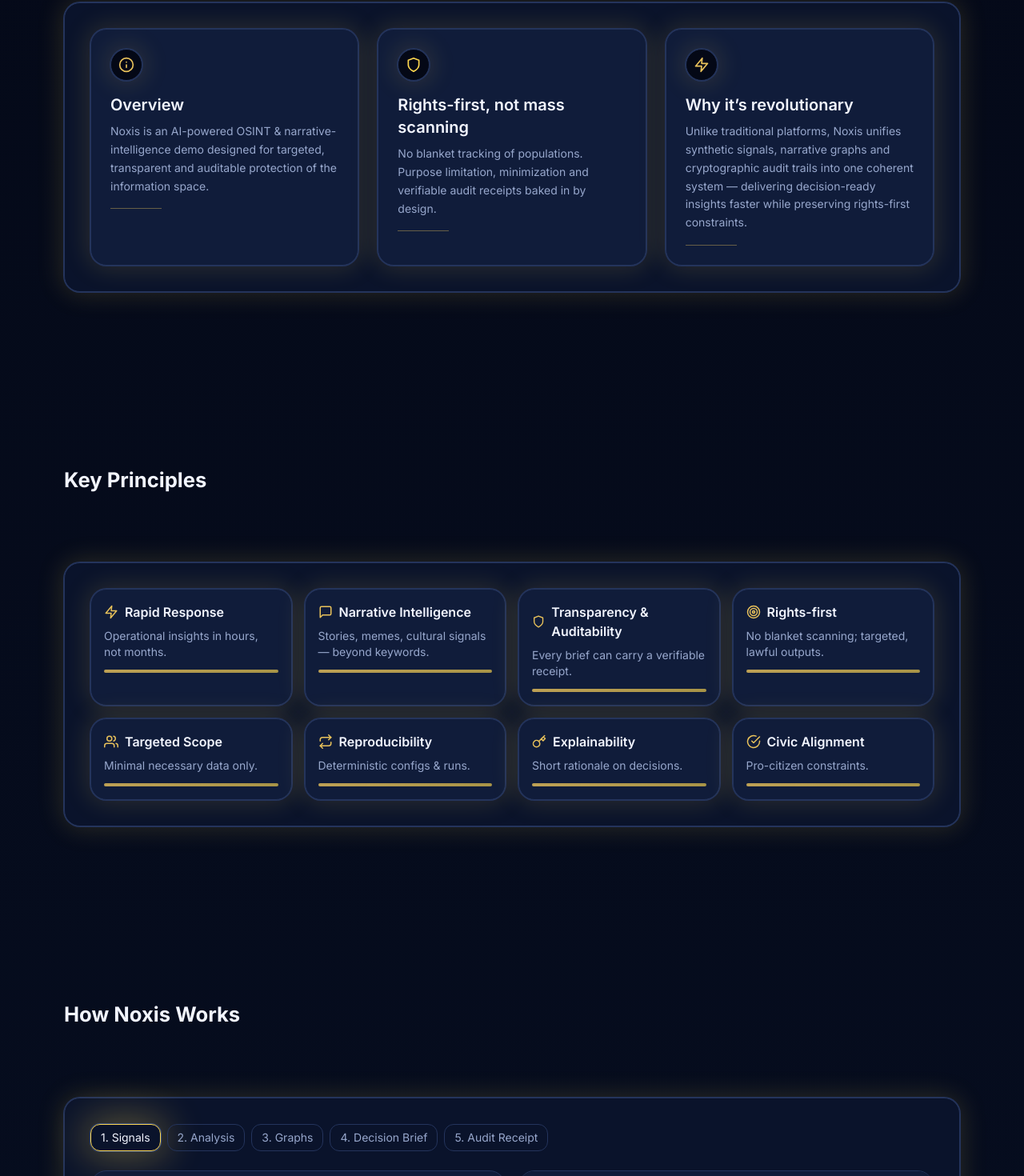
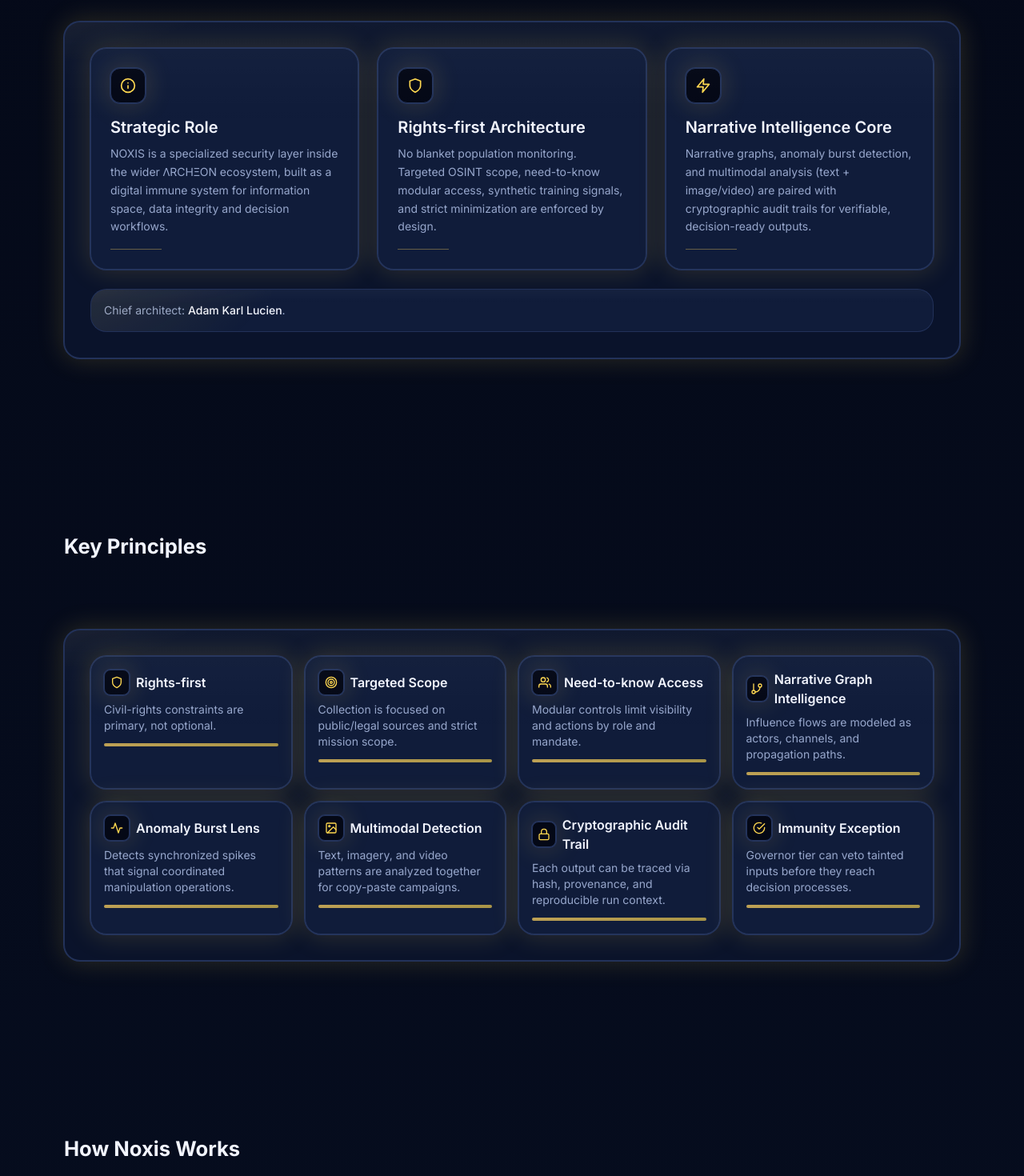
Before and after one commit to Lucien-Systems/noxis-showroom, a React (Vite) app: page / in a window 1280 px wide. Shown: the part 929-2399 px from the top of the page at 80% size. Built offline with nearby package versions, Linux system fonts and the light colour scheme; a web font is replaced by a local one.

Commit message:
Refine NOXIS visuals, animations, and core messaging

```diff
--- a/src/index.css
+++ b/src/index.css
@@ -64,19 +64,48 @@ body::before {
 
 @layer components {
   .btn {
-    @apply inline-flex items-center gap-2 rounded-xl border border-line bg-panel px-4 py-2 text-sm text-ink/90 transition hover:shadow-glow;
+    @apply inline-flex items-center gap-2 rounded-xl border border-line bg-panel px-4 py-2 text-sm text-ink/90 transition duration-300 hover:-translate-y-0.5 hover:border-accent2/70 hover:shadow-glow;
+    box-shadow: inset 0 1px 0 rgba(255, 255, 255, 0.06);
   }
 
   .btn-primary {
-    @apply inline-flex items-center gap-2 rounded-xl bg-accent2 px-4 py-2 text-bg font-semibold shadow-glow-strong;
+    @apply inline-flex items-center gap-2 rounded-xl bg-accent2 px-4 py-2 text-bg font-semibold shadow-glow-strong transition duration-300 hover:-translate-y-0.5 hover:brightness-110;
+    box-shadow: 0 0 0 1px rgba(255, 216, 79, 0.55), 0 10px 30px rgba(255, 216, 79, 0.22);
   }
 
   .card {
-    @apply rounded-2xl border border-line bg-card shadow-glow;
+    @apply relative overflow-hidden rounded-2xl border border-line/90 bg-card shadow-glow transition duration-300 hover:-translate-y-1 hover:shadow-glow-strong;
+    backdrop-filter: blur(3px);
   }
 
   .panel {
-    @apply rounded-2xl border border-line bg-panel;
+    @apply relative overflow-hidden rounded-2xl border border-line/90 bg-panel transition duration-300;
+    backdrop-filter: blur(2px);
+  }
+
+  .card::before,
+  .panel::before {
+    content: "";
+    position: absolute;
+    inset: 0;
+    pointer-events: none;
+    background:
+      radial-gradient(520px 220px at -10% -20%, rgba(255, 216, 79, 0.14), transparent 65%),
+      linear-gradient(180deg, rgba(255, 255, 255, 0.03), transparent 35%);
+    opacity: 0.9;
+  }
+
+  .icon-badge {
+    @apply grid place-items-center rounded-xl border border-line bg-bg text-accent2 shadow-glow;
+    width: 2.75rem;
+    height: 2.75rem;
+    transition: transform .28s ease, box-shadow .28s ease, border-color .28s ease;
+  }
+
+  .icon-badge:hover {
+    transform: translateY(-2px) scale(1.03);
+    border-color: rgba(255, 216, 79, 0.65);
+    box-shadow: 0 0 0 1px #334a7d, 0 0 36px 5px rgba(255, 216, 79, 0.26);
   }
 }
 
@@ -89,3 +118,14 @@ body::before {
     box-shadow: 0 0 0 1px #334a7d, 0 0 48px 8px rgba(255, 216, 79, 0.32);
   }
 }
+
+@media (prefers-reduced-motion: reduce) {
+  .btn,
+  .btn-primary,
+  .card,
+  .panel,
+  .icon-badge {
+    transition: none !important;
+    transform: none !important;
+  }
+}
--- a/src/sections/Audience.tsx
+++ b/src/sections/Audience.tsx
@@ -14,19 +14,19 @@ type Meta = {
 };
 
 const META: Record<Tab, Meta> = {
-  Government: { Icon:FiGlobe, deck:"Policy alignment & verifiable briefs", colors:{from:"#E9C25B",to:"#FFD84F"}, preset:{scope:92,min:88,audit:98} },
-  Security:   { Icon:FiTarget, deck:"Targeted intel within strict limits",   colors:{from:"#FFD84F",to:"#E9C25B"}, preset:{scope:95,min:90,audit:96} },
-  Newsrooms:  { Icon:FiRadio,  deck:"Narrative maps & evidence bundles",     colors:{from:"#E0BA57",to:"#FFD84F"}, preset:{scope:80,min:92,audit:94} },
-  Civil:      { Icon:FiUsers,  deck:"Public methods; no profiling",          colors:{from:"#D2AC4E",to:"#E9C25B"}, preset:{scope:75,min:95,audit:90} },
-  Research:   { Icon:FiActivity,  deck:"Open configs & reproducibility",     colors:{from:"#C8A349",to:"#F1CE66"}, preset:{scope:78,min:88,audit:92} },
+  Government: { Icon:FiGlobe, deck:"Decision protection for state governance flows", colors:{from:"#E9C25B",to:"#FFD84F"}, preset:{scope:92,min:88,audit:98} },
+  Security:   { Icon:FiTarget, deck:"Hybrid-threat radar with rights-first constraints", colors:{from:"#FFD84F",to:"#E9C25B"}, preset:{scope:95,min:90,audit:96} },
+  Newsrooms:  { Icon:FiRadio,  deck:"Narrative traceability and source-pattern verification", colors:{from:"#E0BA57",to:"#FFD84F"}, preset:{scope:80,min:92,audit:94} },
+  Civil:      { Icon:FiUsers,  deck:"Citizen-safe transparency without mass profiling", colors:{from:"#D2AC4E",to:"#E9C25B"}, preset:{scope:75,min:95,audit:90} },
+  Research:   { Icon:FiActivity,  deck:"Method validation with reproducible model behavior", colors:{from:"#C8A349",to:"#F1CE66"}, preset:{scope:78,min:88,audit:92} },
 };
 
 const BENEFITS: Record<Tab, string[]> = {
-  Government: ["Policy briefs","Receipts-ready outputs","Hours-to-insight"],
-  Security:   ["Targeted intel","Minimization","Governance-by-design"],
-  Newsrooms:  ["Narrative maps","Evidence bundles","Ethical limits"],
-  Civil:      ["Public methods","No profiling","Sample datasets"],
-  Research:   ["Open configs","Reproducibility","Validation paths"],
+  Government: ["Policy shock detection","Immunity veto for tainted inputs","Receipts-ready decisions"],
+  Security:   ["Coordinated campaign detection","Signal vs noise separation","Need-to-know operation mode"],
+  Newsrooms:  ["Narrative propagation maps","Visual meme correlation","Evidence bundles for editorial review"],
+  Civil:      ["No dragnet monitoring","Rights-first guardrails","Explainable public-facing outputs"],
+  Research:   ["Open method framing","Reproducible benchmarks","Auditable experiment chain"],
 };
 
 function gaugePath(percent:number){
--- a/src/sections/Founder.tsx
+++ b/src/sections/Founder.tsx
@@ -17,7 +17,7 @@ const PRINCIPLES = [
 
 type Row = { y:string; t:string; d:string; brief?:string };
 const TIMELINE: Row[] = [
-  { y:"2025–Present", t:"Chief Architect, NOXIS — AI Surveillance Platform", d:"Lucien Systems LLC (USA)", brief:"Architecture & UX across OSINT, GEOINT, darknet; auditability & governance-by-design." },
+  { y:"2025–Present", t:"Chief Architect, NOXIS — Rights-first Narrative Security System", d:"Lucien Systems LLC (USA)", brief:"Architecture across OSINT, hybrid-threat analytics, auditability, and governance-by-design controls." },
   { y:"2023–2024", t:"Interim Project Consultancy", d:"Deutsche Mechatronics GmbH (DE)", brief:"Automation, supply chain, manufacturing systems for AI-era operations." },
   { y:"2022–2023", t:"Industrial & IT Engineer / Data Analyst", d:"L.I.T. Gruppe (DE)", brief:"Process intelligence, data ops; pipelines for logistics decisions." },
   { y:"2022–Present", t:"Founder & Managing Shareholder", d:"Lucien Systems LLC (USA)", brief:"R&D and advisory: AI, OSINT, governance-by-design, reproducible runs." },
@@ -96,7 +96,7 @@ export default function Founder(){
 
                   {tab==="Bio" && (
                     <motion.div key="b" {...variant} className="text-mute">
-                      <p>Architecting rights-first intelligence systems that turn open-source signals into decision-ready briefs — with cryptographic receipts, reproducible configs, and oversight workflows.</p>
+                      <p>Adam Karl Lucien leads the NOXIS architecture inside the ΛRCHΞON ecosystem, focused on rights-first narrative security, targeted intelligence, and cryptographically verifiable decision workflows.</p>
                     </motion.div>
                   )}
 
--- a/src/sections/Hero.tsx
+++ b/src/sections/Hero.tsx
@@ -21,7 +21,7 @@ export default function Hero(){
           initial={{opacity:0,y:10}} animate={{opacity:1,y:0}} transition={{delay:.08}}
           className="text-mute max-w-[760px] mt-3"
         >
-          Rights-first intelligence. Synthetic signals, narrative graphs, audit-ready briefs. Never mass surveillance.
+          Specialized security system within ΛRCHΞON. Rights-first intelligence with targeted OSINT scope, narrative graph analysis, synthetic signals, and audit-ready outputs.
         </motion.p>
 
         <motion.div
--- a/src/sections/How.tsx
+++ b/src/sections/How.tsx
@@ -28,11 +28,11 @@ export default function How() {
                   : "border-line text-mute hover:text-ink hover:shadow-glow"
               }`}
             >
-              {s === 1 && "1. Signals"}
-              {s === 2 && "2. Analysis"}
-              {s === 3 && "3. Graphs"}
+              {s === 1 && "1. Targeted Collection"}
+              {s === 2 && "2. Narrative Analysis"}
+              {s === 3 && "3. Manipulation Mapping"}
               {s === 4 && "4. Decision Brief"}
-              {s === 5 && "5. Audit Receipt"}
+              {s === 5 && "5. Cryptographic Receipt"}
             </button>
           ))}
         </div>
@@ -42,31 +42,31 @@ export default function How() {
             <AnimatePresence mode="wait">
               {active === 1 && (
                 <motion.div key="signals" {...variant}>
-                  <h3 className="font-semibold mb-2">Signals</h3>
+                  <h3 className="font-semibold mb-2">Targeted Collection</h3>
                   <ul className="text-mute list-disc list-inside space-y-1">
-                    <li>Media, RSS, APIs</li>
-                    <li>Synthetic inputs</li>
-                    <li>Safety filters</li>
+                    <li>Public OSINT: media, RSS, licensed APIs</li>
+                    <li>Optional state-tier feeds under legal mandate</li>
+                    <li>Need-to-know and minimization controls</li>
                   </ul>
                 </motion.div>
               )}
               {active === 2 && (
                 <motion.div key="analysis" {...variant}>
-                  <h3 className="font-semibold mb-2">Analysis</h3>
+                  <h3 className="font-semibold mb-2">Narrative Analysis</h3>
                   <ul className="text-mute list-disc list-inside space-y-1">
-                    <li>NLP clustering</li>
-                    <li>CV tags</li>
-                    <li>Anomaly detection</li>
+                    <li>NLP + computer vision on text and visuals</li>
+                    <li>Synthetic signal layer for safer model tuning</li>
+                    <li>Narrative structure extraction beyond keywords</li>
                   </ul>
                 </motion.div>
               )}
               {active === 3 && (
                 <motion.div key="graphs" {...variant}>
-                  <h3 className="font-semibold mb-2">Graphs</h3>
+                  <h3 className="font-semibold mb-2">Manipulation Mapping</h3>
                   <ul className="text-mute list-disc list-inside space-y-1">
-                    <li>Narrative graph</li>
-                    <li>Actors & channels</li>
-                    <li>Propagation</li>
+                    <li>Narrative graphs: actors, channels, propagation</li>
+                    <li>Anomaly burst lens for coordinated spikes</li>
+                    <li>Ownership/finance correlation for attribution paths</li>
                   </ul>
                 </motion.div>
               )}
@@ -74,19 +74,19 @@ export default function How() {
                 <motion.div key="decision" {...variant}>
                   <h3 className="font-semibold mb-2">Decision Brief</h3>
                   <ul className="text-mute list-disc list-inside space-y-1">
-                    <li>Concise brief</li>
-                    <li>Evidence bundle</li>
-                    <li>Governance-aligned</li>
+                    <li>Compact operational brief with clear risk level</li>
+                    <li>Evidence bundle for review and legal workflow</li>
+                    <li>Governor-tier immunity veto on tainted inputs</li>
                   </ul>
                 </motion.div>
               )}
               {active === 5 && (
                 <motion.div key="audit" {...variant}>
-                  <h3 className="font-semibold mb-2">Audit Receipt</h3>
+                  <h3 className="font-semibold mb-2">Cryptographic Receipt</h3>
                   <ul className="text-mute list-disc list-inside space-y-1">
-                    <li>Hash receipt</li>
-                    <li>Reproducible config</li>
-                    <li>Review trail</li>
+                    <li>Hash + provenance for each key output</li>
+                    <li>Reproducible config fingerprint</li>
+                    <li>Court-ready audit trail for independent verification</li>
                   </ul>
                 </motion.div>
               )}
--- a/src/sections/Principles.tsx
+++ b/src/sections/Principles.tsx
@@ -1,16 +1,17 @@
-import { FiZap, FiMessageSquare, FiShield, FiTarget, FiRepeat, FiKey, FiCheckCircle, FiUsers } from "react-icons/fi";
+import { motion } from "framer-motion";
+import { FiShield, FiTarget, FiUsers, FiActivity, FiGitBranch, FiImage, FiLock, FiCheckCircle } from "react-icons/fi";
 
 type Item = { title:string; desc:string; Icon: React.ComponentType<{className?:string}> };
 
 const ITEMS: Item[] = [
-  { title:"Rapid Response",            desc:"Operational insights in hours, not months.",           Icon: FiZap },
-  { title:"Narrative Intelligence",    desc:"Stories, memes, cultural signals — beyond keywords.",  Icon: FiMessageSquare },
-  { title:"Transparency & Auditability", desc:"Every brief can carry a verifiable receipt.",        Icon: FiShield },
-  { title:"Rights-first",              desc:"No blanket scanning; targeted, lawful outputs.",       Icon: FiTarget },
-  { title:"Targeted Scope",            desc:"Minimal necessary data only.",                         Icon: FiUsers },
-  { title:"Reproducibility",           desc:"Deterministic configs & runs.",                        Icon: FiRepeat },
-  { title:"Explainability",            desc:"Short rationale on decisions.",                        Icon: FiKey },
-  { title:"Civic Alignment",           desc:"Pro-citizen constraints.",                             Icon: FiCheckCircle },
+  { title:"Rights-first",                 desc:"Civil-rights constraints are primary, not optional.",                              Icon: FiShield },
+  { title:"Targeted Scope",               desc:"Collection is focused on public/legal sources and strict mission scope.",           Icon: FiTarget },
+  { title:"Need-to-know Access",          desc:"Modular controls limit visibility and actions by role and mandate.",               Icon: FiUsers },
+  { title:"Narrative Graph Intelligence", desc:"Influence flows are modeled as actors, channels, and propagation paths.",          Icon: FiGitBranch },
+  { title:"Anomaly Burst Lens",           desc:"Detects synchronized spikes that signal coordinated manipulation operations.",      Icon: FiActivity },
+  { title:"Multimodal Detection",         desc:"Text, imagery, and video patterns are analyzed together for copy-paste campaigns.", Icon: FiImage },
+  { title:"Cryptographic Audit Trail",    desc:"Each output can be traced via hash, provenance, and reproducible run context.",    Icon: FiLock },
+  { title:"Immunity Exception",           desc:"Governor tier can veto tainted inputs before they reach decision processes.",       Icon: FiCheckCircle },
 ];
 
 export default function Principles(){
@@ -18,15 +19,24 @@ export default function Principles(){
     <section id="principles" className="section">
       <div className="card p-6 md:p-8 max-w-[1200px] mx-auto">
         <div className="grid gap-4 md:grid-cols-2 lg:grid-cols-4">
-          {ITEMS.map(({title,desc,Icon})=>(
-            <div key={title} className="rounded-2xl border border-line bg-panel p-4 shadow-glow hover:shadow-glow-strong transition">
+          {ITEMS.map(({title,desc,Icon}, i)=>(
+            <motion.div
+              key={title}
+              initial={{ opacity: 0, y: 14 }}
+              whileInView={{ opacity: 1, y: 0 }}
+              viewport={{ once: true, margin: "-80px" }}
+              transition={{ duration: .3, delay: i * .04 }}
+              className="rounded-2xl border border-line bg-panel p-4 shadow-glow hover:shadow-glow-strong transition"
+            >
               <div className="flex items-center gap-2 mb-2">
-                <Icon className="text-accent text-lg" />
+                <span className="icon-badge !h-8 !w-8 rounded-lg">
+                  <Icon className="text-base" />
+                </span>
                 <div className="font-semibold">{title}</div>
               </div>
               <div className="text-mute text-sm">{desc}</div>
               <div className="mt-3 h-1 rounded-full bg-gradient-to-r from-accent to-accent2/80 opacity-80" />
-            </div>
+            </motion.div>
           ))}
         </div>
       </div>
--- a/src/sections/Technology.tsx
+++ b/src/sections/Technology.tsx
@@ -4,12 +4,12 @@ import { FiCpu, FiLink, FiDatabase, FiEyeOff, FiGrid, FiActivity } from "react-i
 
 type Tech = { id:string; title:string; deck:string; points:string[]; why:string; Icon:any };
 const TECH:Tech[]=[
-  {id:"aiml", title:"AI/ML (NLP + CV)", deck:"Configurable pipelines. Deterministic runs.", points:["Topic clustering","Embeddings & retrieval","Vision tags"], why:"Turns chaotic streams into structured signals with repeatable outcomes — critical for trust and policy review.", Icon:FiCpu},
-  {id:"ingest", title:"OSINT Ingestion", deck:"Public/licensed sources with safety filters.", points:["Media/RSS/API adapters","Normalization & dedupe","Ethics guards"], why:"Brings many sources together safely, preventing over-collection and keeping scope targeted.", Icon:FiLink},
-  {id:"receipts", title:"Cryptographic Receipts", deck:"Hash + provenance for verifiable briefs.", points:["Run receipt","Data fingerprint","Repro playback"], why:"Lets oversight verify what was run, on what, and when — no black boxes.", Icon:FiDatabase},
-  {id:"privacy", title:"Privacy Controls", deck:"Minimization & redaction by design.", points:["Scope limits","PII redaction","Retention guards"], why:"Builds civil safeguards into the pipeline so discovery never becomes dragnet.", Icon:FiEyeOff},
-  {id:"stores", title:"Decentralized Stores", deck:"Distributed artifacts for review rooms.", points:["Bundle shards","Signed artifacts","Access policies"], why:"Keeps evidence tamper-resistant and shareable with institutions without central chokepoints.", Icon:FiGrid},
-  {id:"viz", title:"Visualization", deck:"Briefing & narrative graphs.", points:["Story arcs","Actors & channels","Propagation lens"], why:"Surfaces what matters at a glance so decisions happen fast and auditable.", Icon:FiActivity},
+  {id:"aiml", title:"AI/ML (NLP + CV)", deck:"Narrative-aware pipelines with deterministic runs.", points:["Cross-modal feature fusion","Narrative pattern extraction","Signal confidence scoring"], why:"Transforms chaotic information flow into evidence-grade structure for high-trust decisions.", Icon:FiCpu},
+  {id:"ingest", title:"Targeted OSINT Ingestion", deck:"Public/licensed sources under strict scope control.", points:["Media/RSS/API connectors","Normalization + dedupe","Need-to-know gating"], why:"Protects operations from over-collection while preserving speed and mission relevance.", Icon:FiLink},
+  {id:"receipts", title:"Cryptographic Receipts", deck:"Hash + provenance for every critical output.", points:["Run fingerprint","Source lineage record","Replayable execution context"], why:"Enables legal, institutional, and independent verification without opaque black-box claims.", Icon:FiDatabase},
+  {id:"privacy", title:"Rights-first Controls", deck:"Minimization, redaction, and lawful use boundaries.", points:["Purpose limitation","PII reduction layer","Retention constraints"], why:"Keeps NOXIS aligned with civil rights while operating at strategic security depth.", Icon:FiEyeOff},
+  {id:"stores", title:"Attribution Correlation Layer", deck:"Narrative events linked with ownership/finance context.", points:["Entity relationship maps","Risk-score joins","False-flag path tracing"], why:"Connects information operations to real infrastructure and potential sponsoring networks.", Icon:FiGrid},
+  {id:"viz", title:"Operational Visualization", deck:"Narrative graphs and command-level briefing views.", points:["Actor-channel topology","Burst anomaly overlays","Decision-ready summary cards"], why:"Gives analysts and decision-makers instant orientation in dynamic hybrid-threat environments.", Icon:FiActivity},
 ];
 
 function Illustration({id}:{id:string}){
@@ -104,7 +104,9 @@ export default function Technology(){
               key={x.id}
               onClick={()=>setIdx(i)}
               className={`flex items-center gap-3 rounded-xl border px-4 py-3 transition ${i===idx?'border-accent2 shadow-glow-strong':'border-line bg-panel hover:shadow-glow'}`}>
-              <x.Icon className={`${i===idx?'text-accent2':'text-accent'}`} />
+              <span className="icon-badge !h-9 !w-9 rounded-lg">
+                <x.Icon className={`${i===idx?'text-accent2':'text-accent'}`} />
+              </span>
               <div className="text-left">
                 <div className="font-extrabold text-base md:text-lg">{x.title}</div>
                 <div className="text-mute text-sm">{x.deck}</div>
@@ -125,7 +127,9 @@ export default function Technology(){
               className="relative grid gap-3"
             >
               <div className="flex items-center gap-3">
-                <T.Icon className="text-accent2" />
+                <span className="icon-badge">
+                  <T.Icon className="text-accent2" />
+                </span>
                 <h2 className="m-0 text-2xl font-bold">{T.title}</h2>
               </div>
               <p className="text-mute text-base">{T.deck}</p>
@@ -144,7 +148,7 @@ export default function Technology(){
               </div>
 
               <div className="flex gap-3 mt-2">
-                <button className="btn-primary">Download sample config</button>
+                <button className="btn-primary">Request technical brief</button>
                 <a className="btn" href="#ecosystem">See ecosystem linkage</a>
               </div>
             </motion.div>
--- a/src/sections/WhatIs.tsx
+++ b/src/sections/WhatIs.tsx
@@ -3,22 +3,22 @@ import { FiInfo, FiShield, FiZap } from "react-icons/fi";
 
 const ITEMS = [
   {
-    icon: <FiInfo className="h-5 w-5 text-accent" />,
-    title: "Overview",
+    icon: <FiInfo className="h-5 w-5" />,
+    title: "Strategic Role",
     desc:
-      "Noxis is an AI-powered OSINT & narrative-intelligence demo designed for targeted, transparent and auditable protection of the information space.",
+      "NOXIS is a specialized security layer inside the wider ΛRCHΞON ecosystem, built as a digital immune system for information space, data integrity and decision workflows.",
   },
   {
-    icon: <FiShield className="h-5 w-5 text-accent2" />,
-    title: "Rights-first, not mass scanning",
+    icon: <FiShield className="h-5 w-5" />,
+    title: "Rights-first Architecture",
     desc:
-      "No blanket tracking of populations. Purpose limitation, minimization and verifiable audit receipts baked in by design.",
+      "No blanket population monitoring. Targeted OSINT scope, need-to-know modular access, synthetic training signals, and strict minimization are enforced by design.",
   },
   {
-    icon: <FiZap className="h-5 w-5 text-accent" />,
-    title: "Why it’s revolutionary",
+    icon: <FiZap className="h-5 w-5" />,
+    title: "Narrative Intelligence Core",
     desc:
-      "Unlike traditional platforms, Noxis unifies synthetic signals, narrative graphs and cryptographic audit trails into one coherent system — delivering decision-ready insights faster while preserving rights-first constraints.",
+      "Narrative graphs, anomaly burst detection, and multimodal analysis (text + image/video) are paired with cryptographic audit trails for verifiable, decision-ready outputs.",
   },
 ];
 
@@ -36,7 +36,7 @@ export default function WhatIs() {
               transition={{ duration: 0.35, delay: i * 0.12 }}
               className="rounded-2xl border border-line bg-panel p-6 shadow-glow hover:shadow-glow-strong hover:-translate-y-1 transition"
             >
-              <div className="h-10 w-10 rounded-full border border-line bg-bg grid place-items-center shadow-glow mb-4">
+              <div className="icon-badge mb-4">
                 {it.icon}
               </div>
               <h3 className="text-xl font-semibold m-0">{it.title}</h3>
@@ -45,6 +45,9 @@ export default function WhatIs() {
             </motion.div>
           ))}
         </div>
+        <div className="mt-6 panel p-4 text-sm text-mute">
+          Chief architect: <span className="text-ink font-medium">Adam Karl Lucien</span>.
+        </div>
       </div>
     </section>
   );
```
